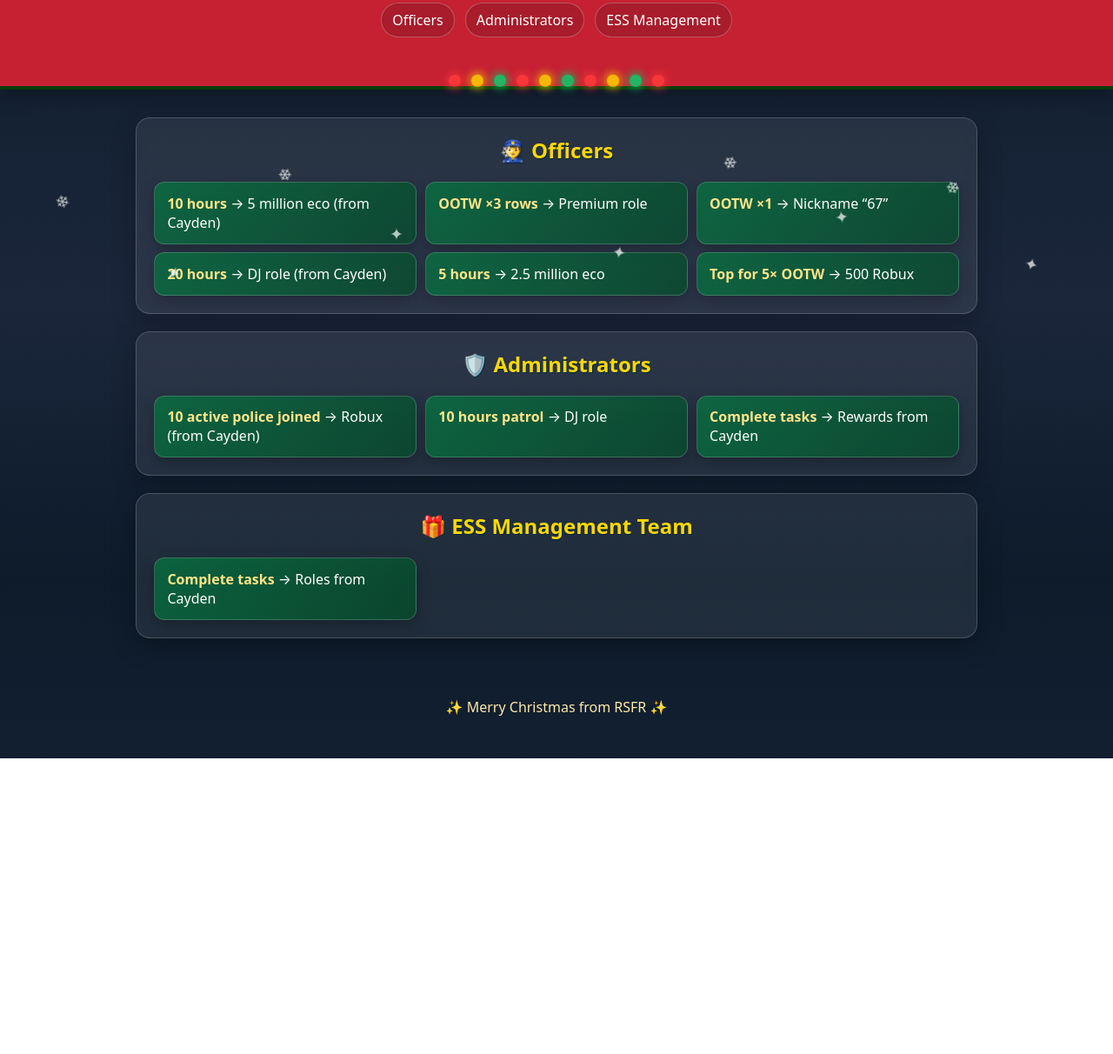
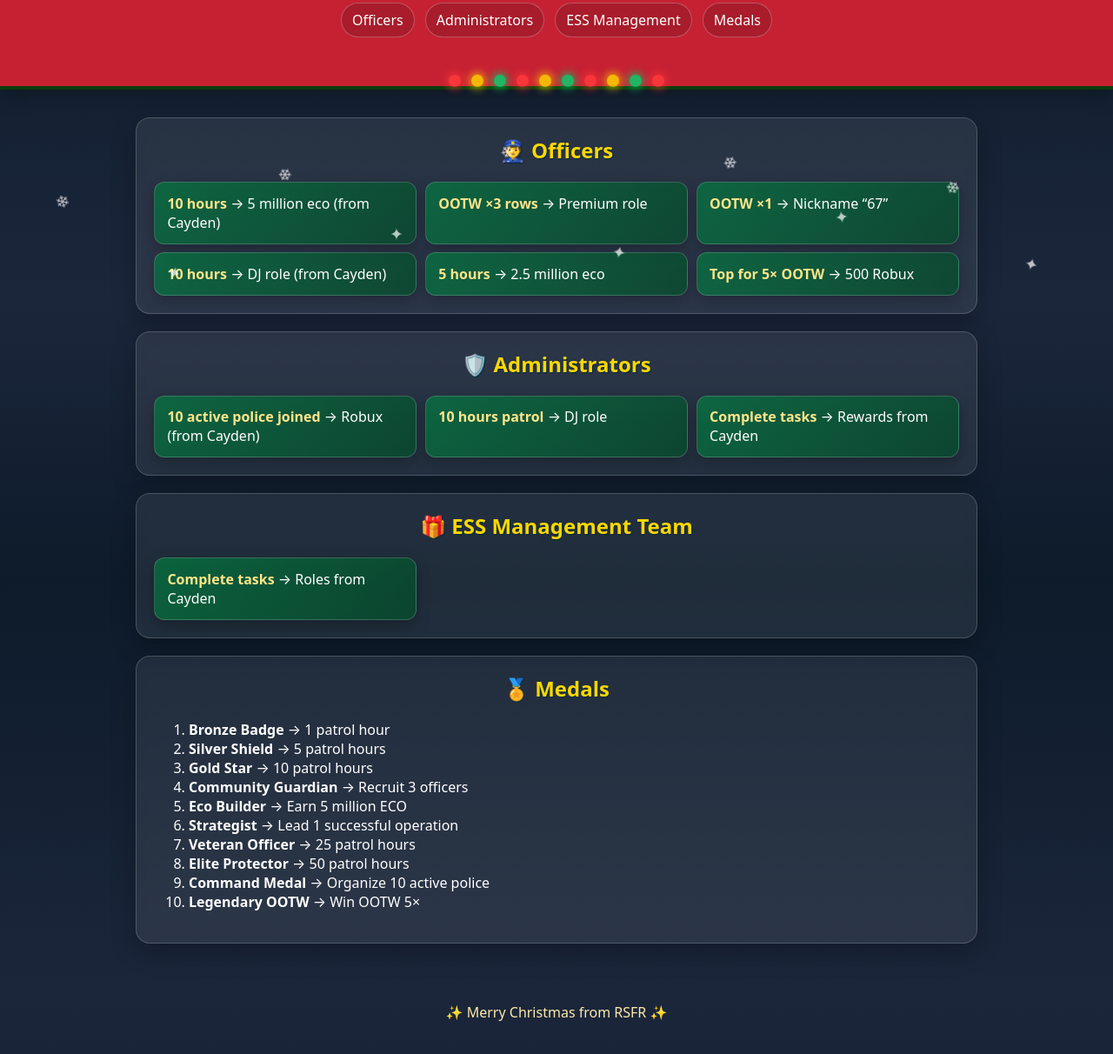
Before and after one commit to Benson30065/RSFR-rewards, a plain HTML site: page index.html in a window 1280 px wide. Shown: the part 134-1346 px from the top of the page at 87% size. Before the commit the page ends 1006 px from the top, so only its background shows below. Drawn offline with Linux system fonts and the light colour scheme.

Commit message:
index.html

```diff
--- a/index.html
+++ b/index.html
@@ -15,6 +15,7 @@
         <a href="#officers" class="nav-link">Officers</a>
         <a href="#administrators" class="nav-link">Administrators</a>
         <a href="#ess" class="nav-link">ESS Management</a>
+        <a href="#medals" class="nav-link">Medals</a>
       </nav>
     </div>
     <div class="light-garland" aria-hidden="true">
@@ -24,13 +25,14 @@
   </header>
 
   <main>
+
     <section id="officers" class="section card">
       <h2>👮 Officers</h2>
       <ul class="rewards-list">
         <li><strong>10 hours</strong> → 5 million eco (from Cayden)</li>
         <li><strong>OOTW ×3 rows</strong> → Premium role</li>
         <li><strong>OOTW ×1</strong> → Nickname “67”</li>
-        <li><strong>20 hours</strong> → DJ role (from Cayden)</li>
+        <li><strong>10 hours</strong> → DJ role (from Cayden)</li>
         <li><strong>5 hours</strong> → 2.5 million eco</li>
         <li><strong>Top for 5× OOTW</strong> → 500 Robux</li>
       </ul>
@@ -45,11 +47,28 @@
       </ul>
     </section>
 
+
     <section id="ess" class="section card">
       <h2>🎁 ESS Management Team</h2>
       <ul class="rewards-list">
         <li><strong>Complete tasks</strong> → Roles from Cayden</li>
       </ul>
+    </section>
+
+    <section id="medals" class="section card">
+      <h2>🏅 Medals</h2>
+      <ol class="medals-list">
+        <li><strong>Bronze Badge</strong> → 1 patrol hour</li>
+        <li><strong>Silver Shield</strong> → 5 patrol hours</li>
+        <li><strong>Gold Star</strong> → 10 patrol hours</li>
+        <li><strong>Community Guardian</strong> → Recruit 3 officers</li>
+        <li><strong>Eco Builder</strong> → Earn 5 million ECO</li>
+        <li><strong>Strategist</strong> → Lead 1 successful operation</li>
+        <li><strong>Veteran Officer</strong> → 25 patrol hours</li>
+        <li><strong>Elite Protector</strong> → 50 patrol hours</li>
+        <li><strong>Command Medal</strong> → Organize 10 active police</li>
+        <li><strong>Legendary OOTW</strong> → Win OOTW 5×</li>
+      </ol>
     </section>
   </main>
 
@@ -57,7 +76,6 @@
     <p>✨ Merry Christmas from RSFR ✨</p>
   </footer>
 
-  <!-- Snowflakes (decorative) -->
   <div class="snowflakes" aria-hidden="true">
     <div class="snowflake">❄</div>
     <div class="snowflake">✦</div>
```
